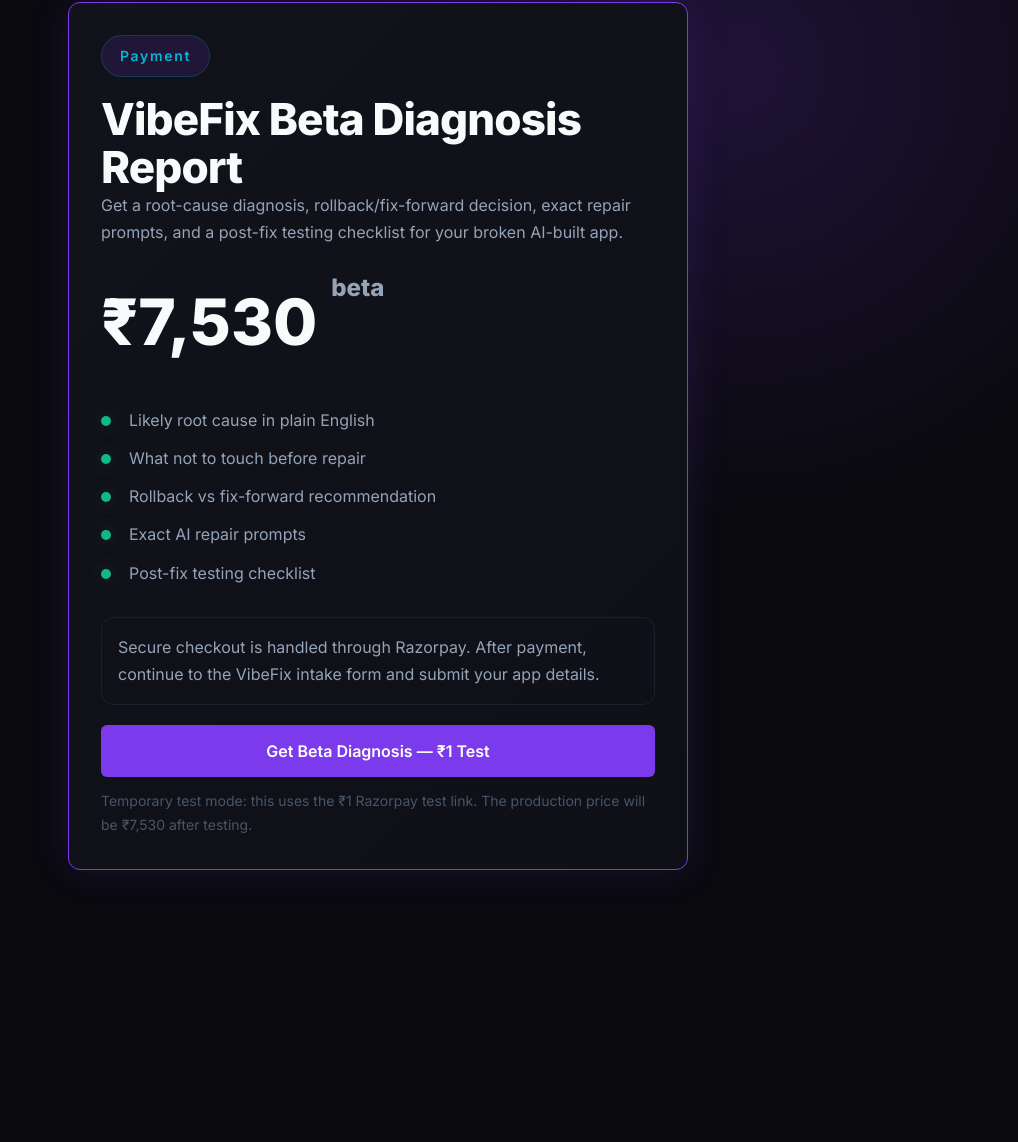
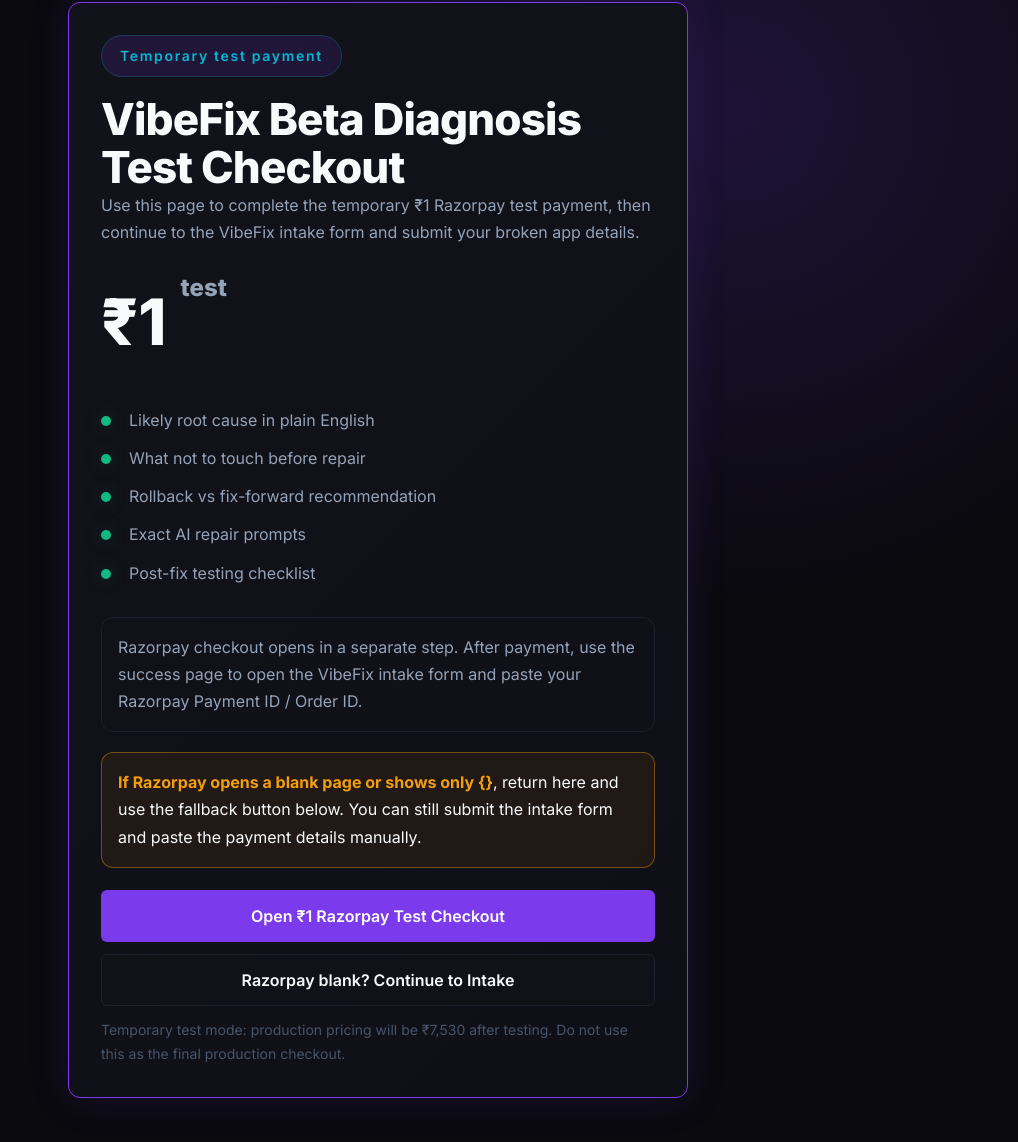
Before and after one commit to Atharva316/vibefix-broken-ai-app-diagnosis, a website: page public/payment.html in a window 1280 px wide. Shown: the part 118-1260 px from the top of the page, without its empty margins (262-1280 px from the left). Before the commit the page ends 1036 px from the top, so only its background shows below. Drawn offline with Linux system fonts and the light colour scheme.

Commit message:
Route payment CTA through safe handoff page

```diff
--- a/public/dashboard.js
+++ b/public/dashboard.js
@@ -13,7 +13,7 @@ const copyButton = document.querySelector("#copy-prompt");
 const fileInput = document.querySelector("#screenshot");
 const uploadZone = document.querySelector("#upload-zone");
 const uploadPreview = document.querySelector("#upload-preview");
-const PAYMENT_URL = "https://rzp.io/rzp/lJurCsFY";
+const PAYMENT_URL = "/payment.html";
 
 normalizePaymentLinks();
 
--- a/public/payment.html
+++ b/public/payment.html
@@ -3,8 +3,8 @@
 <head>
   <meta charset="UTF-8" />
   <meta name="viewport" content="width=device-width, initial-scale=1.0" />
-  <title>VibeFix Payment - Beta Diagnosis Report</title>
-  <meta name="description" content="Get the VibeFix Beta Diagnosis Report for broken AI-built apps. ₹7,530 beta for root cause, rollback/fix-forward decision, and repair prompts." />
+  <title>VibeFix Payment - Test Checkout</title>
+  <meta name="description" content="Open the VibeFix Razorpay test checkout, then continue to the diagnosis intake form after payment." />
   <link rel="preconnect" href="https://fonts.googleapis.com" />
   <link rel="preconnect" href="https://fonts.gstatic.com" crossorigin />
   <link href="https://fonts.googleapis.com/css2?family=Inter:wght@400;500;600;700;800&family=JetBrains+Mono:wght@400;600;700&display=swap" rel="stylesheet" />
@@ -52,6 +52,12 @@
       vertical-align: top;
     }
 
+    .payment-actions {
+      display: grid;
+      gap: 12px;
+      margin-top: 22px;
+    }
+
     .payment-note {
       border: 1px solid #1E1E2E;
       border-radius: 12px;
@@ -59,6 +65,16 @@
       color: #94A3B8;
       line-height: 1.7;
       margin: 20px 0;
+    }
+
+    .payment-warning {
+      border-color: rgba(245, 158, 11, 0.4);
+      background: rgba(245, 158, 11, 0.07);
+      color: #F8FAFC;
+    }
+
+    .payment-warning strong {
+      color: #F59E0B;
     }
   </style>
 </head>
@@ -77,10 +93,10 @@
 
   <main class="payment-shell">
     <section class="payment-card">
-      <span class="section-kicker">Payment</span>
-      <h1>VibeFix Beta Diagnosis Report</h1>
-      <p class="muted">Get a root-cause diagnosis, rollback/fix-forward decision, exact repair prompts, and a post-fix testing checklist for your broken AI-built app.</p>
-      <div class="payment-price">₹7,530 <span>beta</span></div>
+      <span class="section-kicker">Temporary test payment</span>
+      <h1>VibeFix Beta Diagnosis Test Checkout</h1>
+      <p class="muted">Use this page to complete the temporary ₹1 Razorpay test payment, then continue to the VibeFix intake form and submit your broken app details.</p>
+      <div class="payment-price">₹1 <span>test</span></div>
       <ul class="pricing-list">
         <li>Likely root cause in plain English</li>
         <li>What not to touch before repair</li>
@@ -89,10 +105,16 @@
         <li>Post-fix testing checklist</li>
       </ul>
       <div class="payment-note">
-        Secure checkout is handled through Razorpay. After payment, continue to the VibeFix intake form and submit your app details.
+        Razorpay checkout opens in a separate step. After payment, use the success page to open the VibeFix intake form and paste your Razorpay Payment ID / Order ID.
       </div>
-      <a class="btn btn-primary full-width" href="https://rzp.io/rzp/lJurCsFY">Get Beta Diagnosis — ₹1 Test</a>
-      <p class="caption">Temporary test mode: this uses the ₹1 Razorpay test link. The production price will be ₹7,530 after testing.</p>
+      <div class="payment-note payment-warning">
+        <strong>If Razorpay opens a blank page or shows only {}</strong>, return here and use the fallback button below. You can still submit the intake form and paste the payment details manually.
+      </div>
+      <div class="payment-actions">
+        <a class="btn btn-primary full-width" href="https://rzp.io/rzp/IJurCsfY" target="_blank" rel="noopener">Open ₹1 Razorpay Test Checkout</a>
+        <a class="btn btn-secondary full-width" href="/payment-success.html?source=manual_test">Razorpay blank? Continue to Intake</a>
+      </div>
+      <p class="caption">Temporary test mode: production pricing will be ₹7,530 after testing. Do not use this as the final production checkout.</p>
     </section>
   </main>
 </body>
--- a/worker.js
+++ b/worker.js
@@ -11,7 +11,7 @@ const RESEND_URL = "https://api.resend.com/emails";
 const WEB3FORMS_URL = "https://api.web3forms.com/submit";
 const WEB3FORMS_FALLBACK_ACCESS_KEY = "16c490f0-2048-4d65-930e-1e12eca9c6b1";
 const STATIC_ASSET_ORIGIN = "https://raw.githubusercontent.com/Atharva316/vibefix-broken-ai-app-diagnosis/main/public";
-const PAYMENT_URL = "https://rzp.io/rzp/lJurCsFY";
+const PAYMENT_URL = "/payment.html";
 const REQUIRED_INTAKE_FIELDS = [
   "payment_id",
   "name",
--- a/wrangler.toml
+++ b/wrangler.toml
@@ -12,5 +12,5 @@ id = "c31f2ba7390a4b17a7b58ea4b549abd5"
 
 [vars]
 FREE_AI_LIMIT = "3"
-RAZORPAY_PAYMENT_LINK = "https://rzp.io/rzp/lJurCsFY"
-UPGRADE_URL = "https://rzp.io/rzp/lJurCsFY"
+RAZORPAY_PAYMENT_LINK = "https://rzp.io/rzp/IJurCsfY"
+UPGRADE_URL = "/payment.html"
```
Also changed, not shown: public/bolt-app-works-in-preview-not-production.html (+2 -2 lines), public/cursor-broke-my-code.html (+2 -2 lines), public/index.html (+2 -2 lines), public/lovable-app-broke-after-update.html (+2 -2 lines), public/payment-success.html (+1 -1 lines), README.md.
